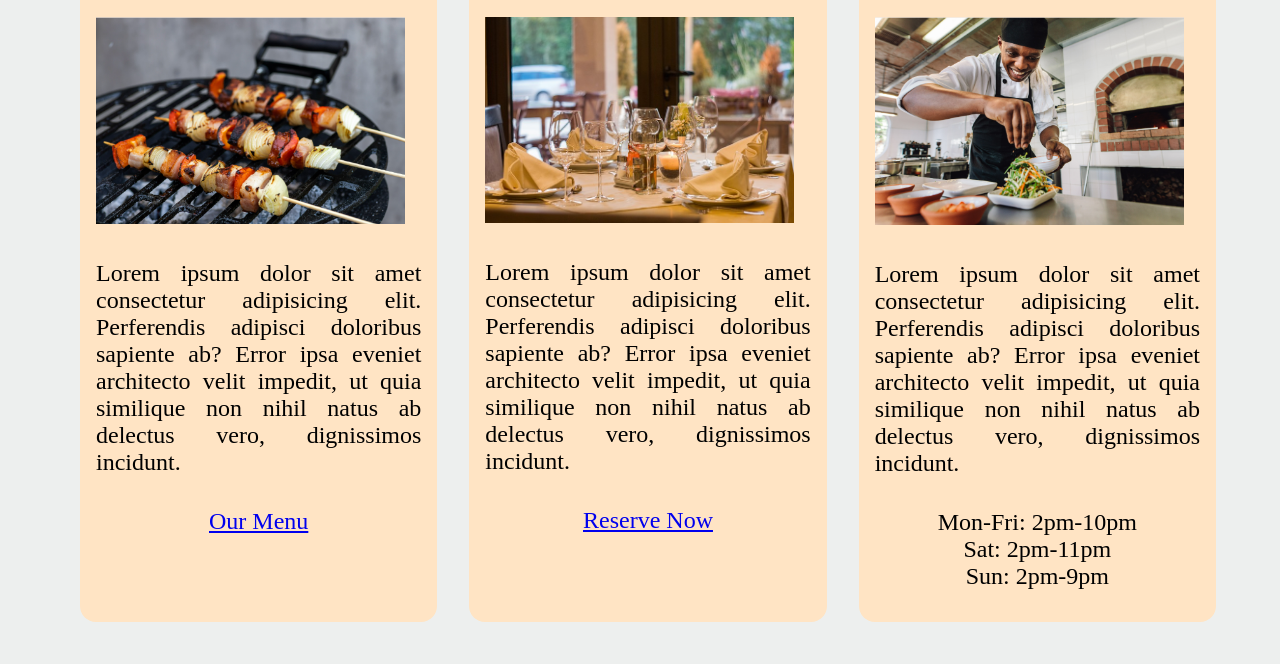
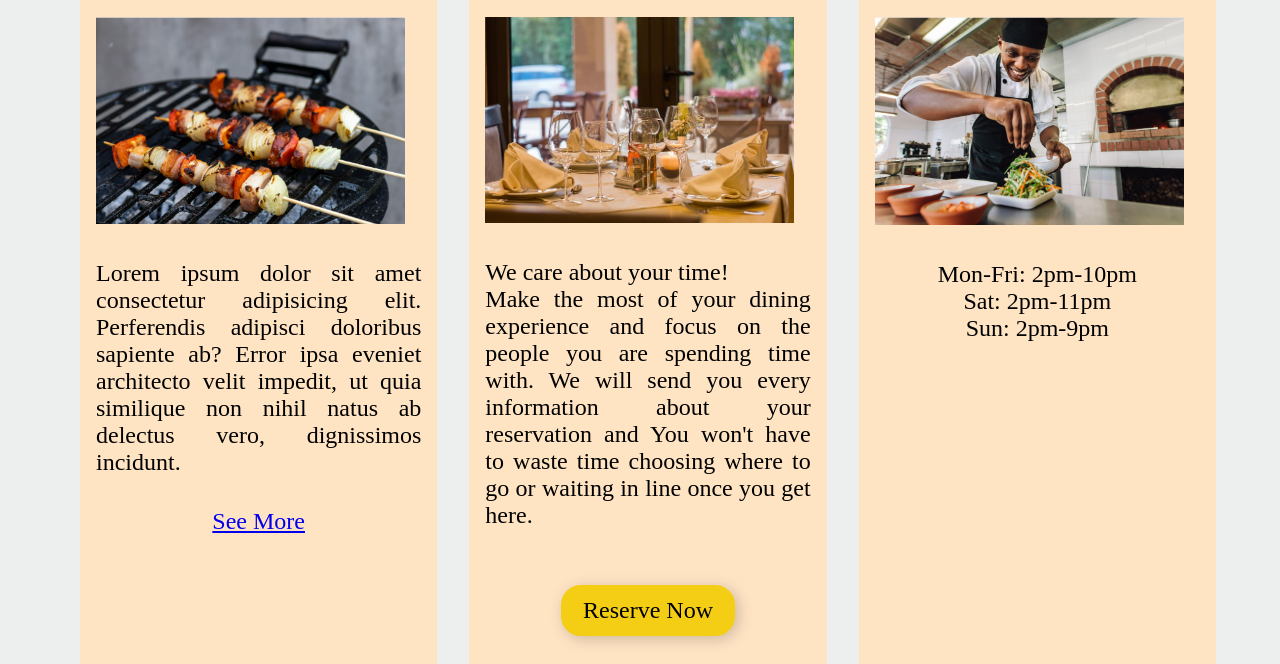
Before and after one commit to Assekops/Little-Lemon, a plain HTML site: page index.html in a window 1280 px wide. Shown: the part 598-1262 px from the top of the page. Drawn offline with Linux system fonts and the light colour scheme; a web font is replaced by a local one.

Commit message:
article button

```diff
--- a/index.html
+++ b/index.html
@@ -56,30 +56,31 @@
             dignissimos incidunt.
           </p>
           <ul>
-            <li><a href="index.html">Our Menu</a></li>
+            <li><a href="index.html">See More</a></li>
           </ul>
         </article>
         <article>
-          <h2>Book a table</h2>
+          <h2>Reserve a table</h2>
           <img src="img/book table.jpg" alt="" />
           <p>
-            Lorem ipsum dolor sit amet consectetur adipisicing elit. Perferendis
-            adipisci doloribus sapiente ab? Error ipsa eveniet architecto velit
-            impedit, ut quia similique non nihil natus ab delectus vero,
-            dignissimos incidunt.
+            We care about your time! <br />
+            Make the most of your dining experience and focus on the people you
+            are spending time with. We will send you every information about
+            your reservation and You won't have to waste time choosing where to
+            go or waiting in line once you get here.
           </p>
           <ul>
-            <li><a href="index.html">Reserve Now</a></li>
+            <li><a href="index.html" class="button-link">Reserve Now</a></li>
           </ul>
         </article>
         <article>
           <h2>Opening Hours</h2>
           <img src="img/open hours.png" alt="" />
           <p>
-            Lorem ipsum dolor sit amet consectetur adipisicing elit. Perferendis
+            <!-- Lorem ipsum dolor sit amet consectetur adipisicing elit. Perferendis
             adipisci doloribus sapiente ab? Error ipsa eveniet architecto velit
             impedit, ut quia similique non nihil natus ab delectus vero,
-            dignissimos incidunt.
+            dignissimos incidunt. -->
           </p>
           <ul>
             <li>Mon-Fri: 2pm-10pm</li>
--- a/styles.css
+++ b/styles.css
@@ -159,8 +159,26 @@ article:hover {
   background-color: lightgray;
   cursor: pointer;
 }
+/* article button */
+.button-link {
+  display: inline-block;
+  padding: 10px 20px; /* Adjust padding as needed */
+  background-color: #f4ce14; /* Button background color */
+  color: #000; /* Button text color */
+  box-shadow: 3px 3px 15px rgba(0, 0, 0, 0.2);
+  text-decoration: none;
+  border-radius: 20px; /* Rounded corners */
+  border: 2px solid #f4ce14; /* Button border */
+  transition: background-color 0.3s, color 0.3s, border-color 0.3s; /* Smooth transition */
+  margin: 1em;
+}
 
-/* footer */
+.button-link:hover {
+  background-color: #e0b807; /* Hover background color */
+  border-color: #e0b807; /* Hover border color */
+}
+/* article button */
+/* footer original*/
 footer {
   display: flex;
   margin-top: 3rem;
@@ -177,6 +195,7 @@ footer p {
   margin-top: 1rem;
   font-size: 1.2rem;
 }
+/* footer original*/
 
 /* Adjustments for smaller screens */
 @media screen and (max-width: 768px) {
@@ -225,7 +244,5 @@ footer p {
 
   footer div p {
     font-size: 0.8rem;
-    /* margin-top: 1rem;
-    font-size: 1.2rem; */
   }
 }
```
